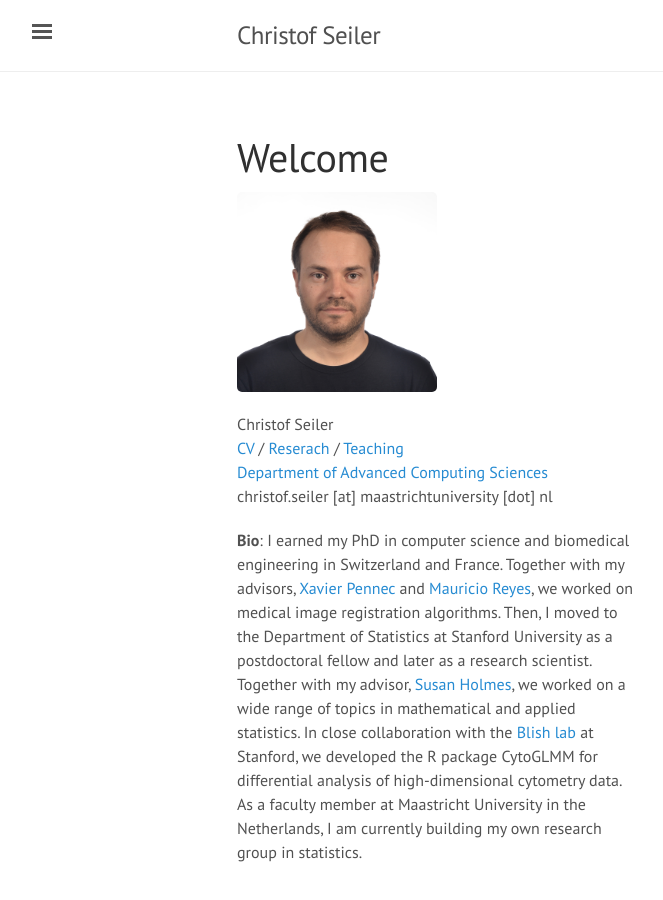
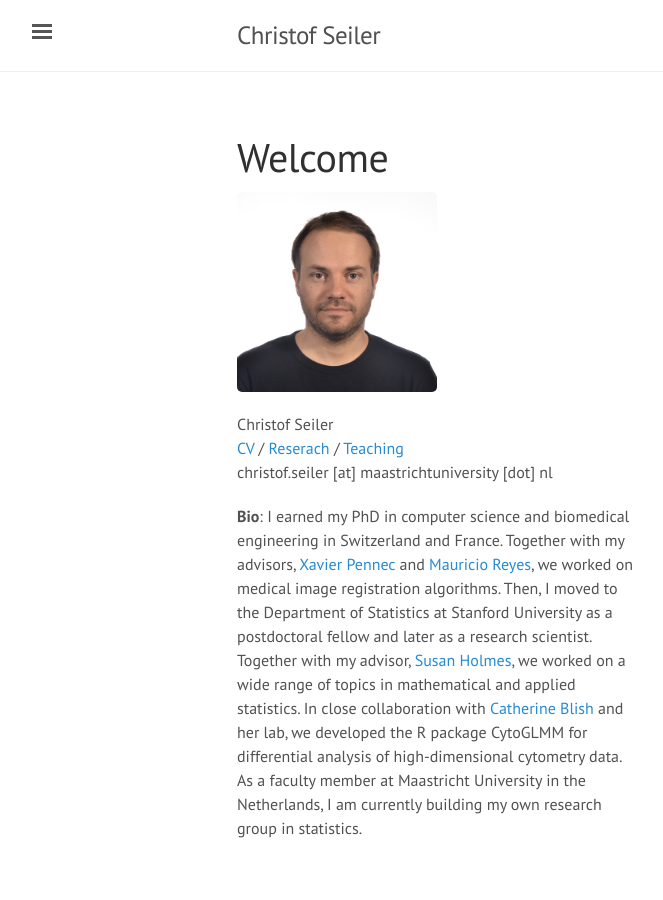
Before and after one commit to ChristofSeiler/ChristofSeiler.github.io, a Jekyll site: the page built from index.html, in a window 1280 px wide. Shown: the whole page, without its empty margins (3-666 px from the left). Built offline with Jekyll 4.4.1, drawn with Linux system fonts in a browser that asks for light colours; the list of posts is cut into pages by our own code.

Commit message:
fixed link

```diff
--- a/index.html
+++ b/index.html
@@ -16,10 +16,9 @@
 <p class="narrow">
 Christof Seiler <br>
 <a href="cv_christofseiler.pdf">CV</a> / <a href="research/">Reserach</a> / <a href="teaching/">Teaching</a> <br>
-<a href="https://www.maastrichtuniversity.nl/about-um/faculties/science-and-engineering/fse-departments/department-data-science-and-knowledge">Department of Advanced Computing Sciences</a> <br>
 christof.seiler [at] maastrichtuniversity [dot] nl
 </p>
 
 <p class="narrow">
-<b>Bio</b>: I earned my PhD in computer science and biomedical engineering in Switzerland and France. Together with my advisors, <a href="http://www-sop.inria.fr/members/Xavier.Pennec/">Xavier Pennec</a> and <a href="www.mauricioreyes.me/">Mauricio Reyes</a>, we worked on medical image registration algorithms. Then, I moved to the Department of Statistics at Stanford University as a postdoctoral fellow and later as a research scientist. Together with my advisor, <a href="https://susan.su.domains">Susan Holmes</a>, we worked on a wide range of topics in mathematical and applied statistics. In close collaboration with the <a href="https://med.stanford.edu/blishlab.html">Blish lab</a> at Stanford, we developed the R package CytoGLMM for differential analysis of high-dimensional cytometry data. As a faculty member at Maastricht University in the Netherlands, I am currently building my own research group in statistics.
+<b>Bio</b>: I earned my PhD in computer science and biomedical engineering in Switzerland and France. Together with my advisors, <a href="https://www-sop.inria.fr/members/Xavier.Pennec/">Xavier Pennec</a> and <a href="https://www.mauricioreyes.me/">Mauricio Reyes</a>, we worked on medical image registration algorithms. Then, I moved to the Department of Statistics at Stanford University as a postdoctoral fellow and later as a research scientist. Together with my advisor, <a href="https://susan.su.domains">Susan Holmes</a>, we worked on a wide range of topics in mathematical and applied statistics. In close collaboration with <a href="https://med.stanford.edu/blishlab.html">Catherine Blish</a> and her lab, we developed the R package CytoGLMM for differential analysis of high-dimensional cytometry data. As a faculty member at Maastricht University in the Netherlands, I am currently building my own research group in statistics.
 </p>
```
